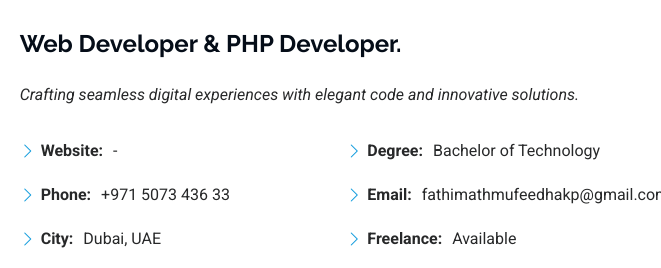
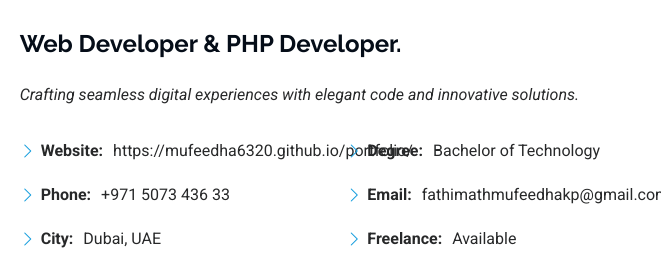
Before and after one commit to mufeedha6320/portfolio, a plain HTML site: page index.html in a window 1280 px wide. Shown: the part 1040-1308 px from the top of the page, 619-1280 px from the left. Drawn offline with Linux system fonts and the light colour scheme.

Commit message:
first commit

```diff
--- a/index.html
+++ b/index.html
@@ -129,7 +129,7 @@
             <div class="row">
               <div class="col-lg-6">
                 <ul>
-                   <li><i class="bi bi-chevron-right"></i> <strong>Website:</strong> <span>-</span></li>
+                   <li><i class="bi bi-chevron-right"></i> <strong>Website:</strong> <span>https://mufeedha6320.github.io/portfolio/</span></li>
                   <li><i class="bi bi-chevron-right"></i> <strong>Phone:</strong> <span>+971 5073 436 33</span></li>
                   <li><i class="bi bi-chevron-right"></i> <strong>City:</strong> <span>Dubai, UAE</span></li>
                 </ul>
```
